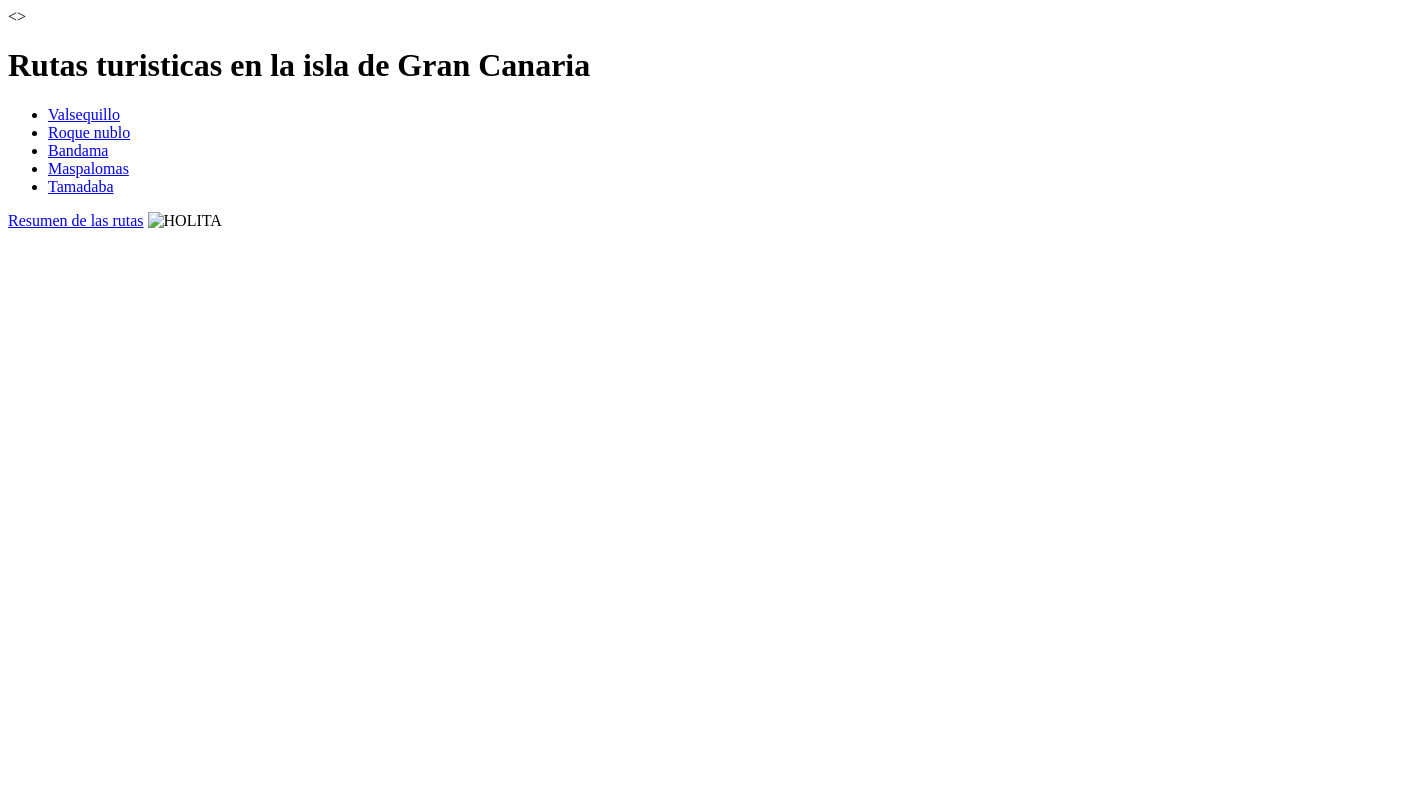
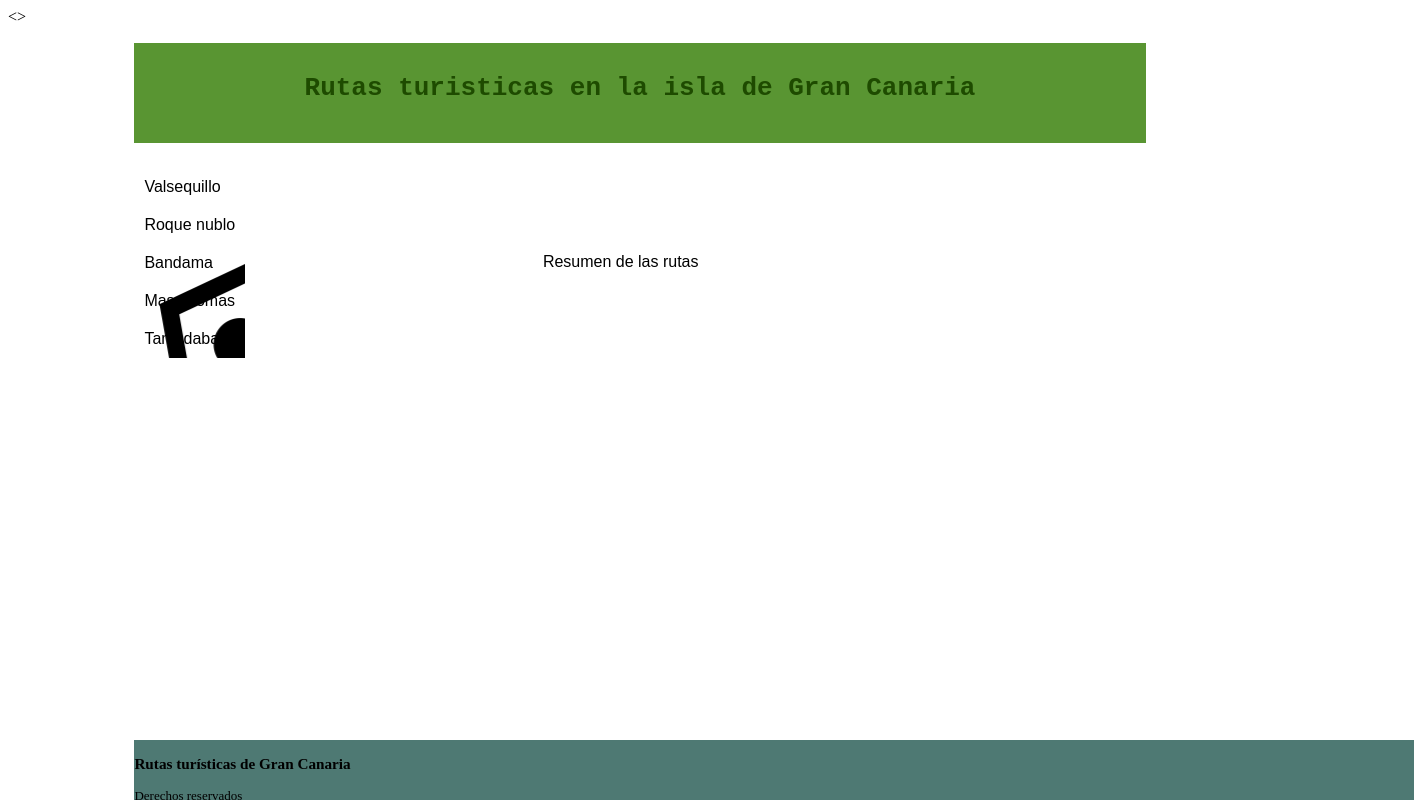
Before and after one commit to hmaciasc/p4, a plain HTML site: page index.html in a window 1280 px wide. Shown: the whole page, 1414 px wide, since content can reach past the window. Drawn offline with Linux system fonts and the light colour scheme.

Commit message:
css started

```diff
--- a/estilo.css
+++ b/estilo.css
@@ -0,0 +1,111 @@
+.title{
+    width: 80%;
+    height: 100px;
+    background-color: #599532;
+    opacity: 70;
+    margin: 0 auto;
+}
+
+html, body{
+    height: 100%;
+}
+
+h1{
+    font-family: monospace;
+    padding-top: 30px;
+    padding-bottom: 50px;
+    text-align: center;
+    vertical-align: middle;
+    color: #1E4B00;
+}
+
+.wrapper{
+    margin-left:10%;
+    margin-right:10%;
+    margin-top: 25px;
+}
+
+div.routes{
+    display: inline-block;
+    vertical-align: middle;
+    width: 40%;
+}
+
+ul{
+    background-image: url("/img/map_route.png");
+    font-family: fantasy;
+    display: table-row;
+    vertical-align: inherit;
+    border-color: darkgrey;
+    color: black;
+}
+
+li{
+    padding: 10px;
+    list-style-type: none;
+}
+
+div.resume{
+    display: inline-block;
+    width: 40%;
+    /*background-color: antiquewhite;*/
+    font-family: fantasy;
+}
+
+a:link{
+    color: black;
+    text-decoration: none;
+}
+
+a:visited {
+    color: crimson;
+    text-decoration: none;
+}
+
+a:hover {
+    text-decoration: underline;
+}
+
+.menu{
+    margin-top: 25px;
+    margin-left: 10%;
+    margin-right: 10%;
+    font-family: verdana;
+    background-color: #E4F5A3;
+}
+
+/*  TABLA  */
+.table{
+    margin-top: 25px;
+    margin-right: 10%;
+    margin-left: 10%;
+    font-family: verdana;
+}
+
+table, td, th{
+    border: 1px solid black;
+    padding: 15px;
+    border-collapse: collapse;
+    background-color: #89a360;
+}
+
+tr:first-child{
+    background-color: #87a32d;
+}
+
+#tableHeader{
+    font-family: fantasy;
+}
+/*  FOOTER  */
+#footer{
+    display: block;
+    background-color: #4e7973;
+    position: absolute;
+    bottom: 0;
+    width: 100%;
+    height: 60px;
+    font-size: small;
+}
+.last:after{
+    display: block;
+}
--- a/index.html
+++ b/index.html
@@ -5,16 +5,17 @@
     <meta http-equiv="Content-Type" content="text/html; charset=utf-8" />
     <title>Rutas turisticas en Gran Canaria</title>
 
-    <!-- CSS -->
     <link rel="stylesheet" href="estilo.css">
 
 </head>
 
 <body>
+    <div class="title">
+        <h1>Rutas turisticas en la isla de Gran Canaria</h1>
+    </div>
 
-    <h1>Rutas turisticas en la isla de Gran Canaria</h1>
-
-    <div>
+    <div class="wrapper">
+        <div class="routes">
             <ul>
                 <li><a href="routes/valsequillo.html">Valsequillo</a></li>
                 <li><a href="routes/roqueNublo.html">Roque nublo</a></li>
@@ -23,9 +24,16 @@
                 <li><a href="routes/tamadaba.html">Tamadaba</a></li>
             </ul>
         </div>
+
+        <div class="resume">
             <a href="tabla.html">Resumen de las rutas</a>
+        </div>
 
-    <img src="koala.jpg" alt="HOLITA">
+        <div id="footer">
+            <h3>Rutas turísticas de Gran Canaria</h3>
+            <p>Derechos reservados</p>
+        </div>
+    </div>
 
 </body>
 
```
Also changed, not shown: tabla.html (+13 -2 lines), img/map_route.png (added), img/route.png (added). Lines whose indentation alone changed are shown as unchanged.
